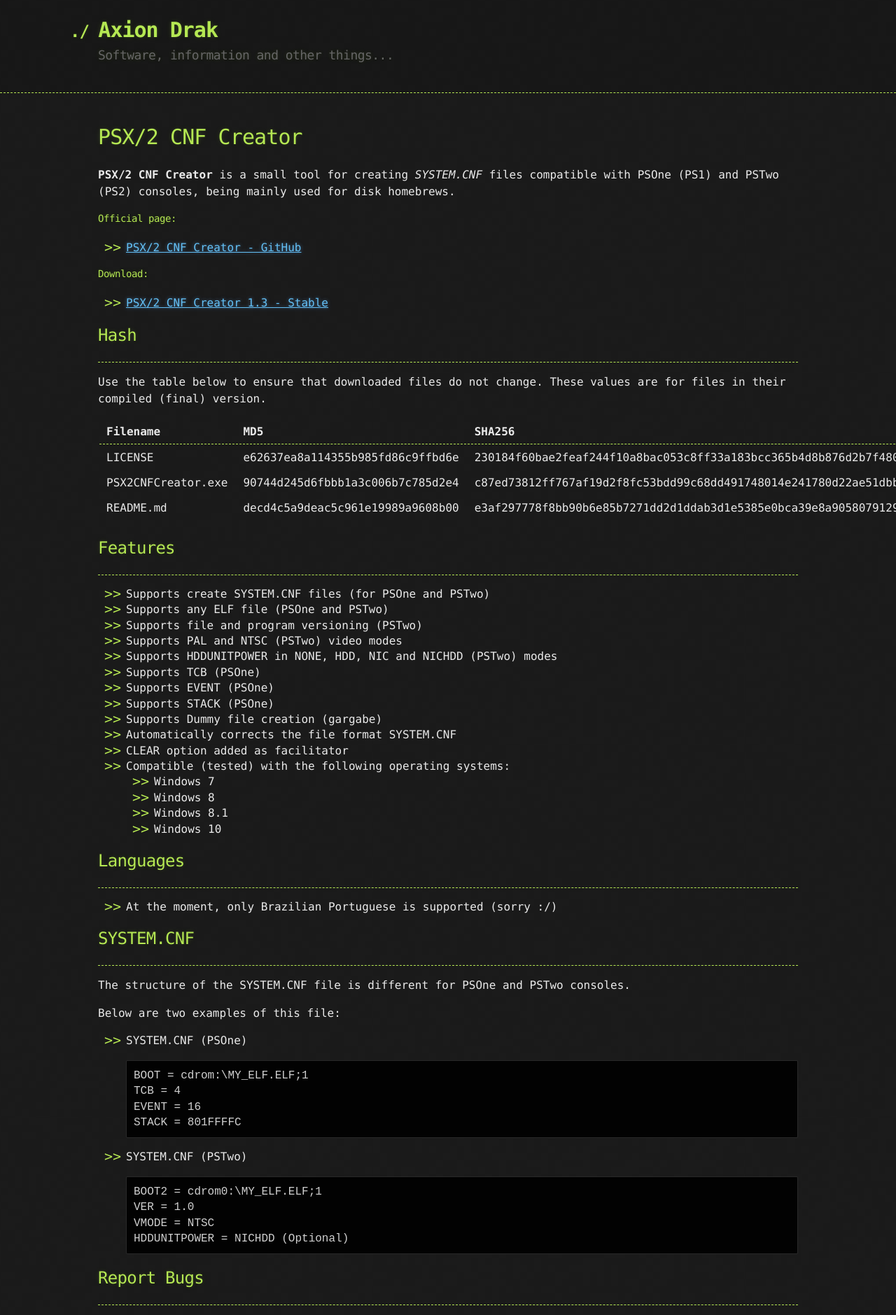
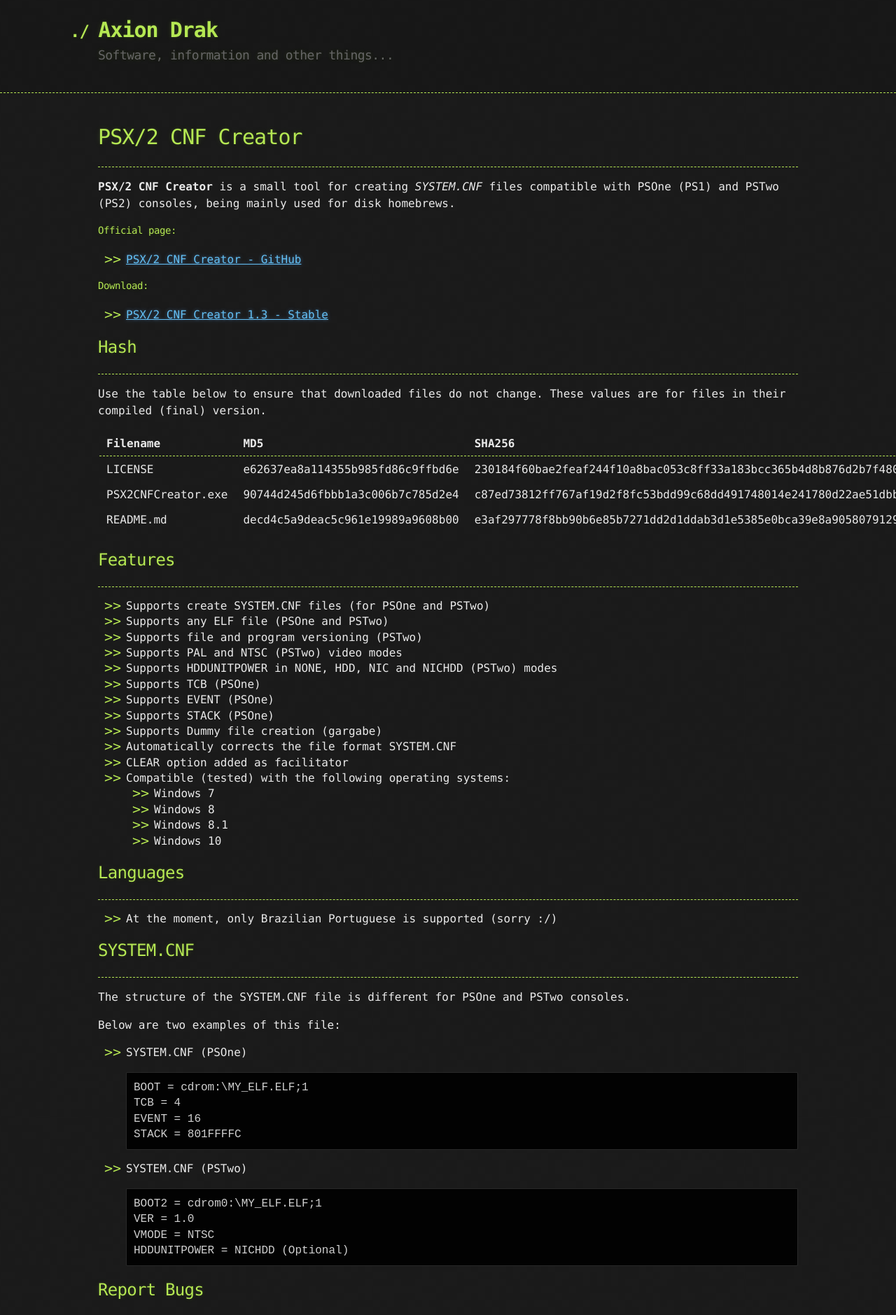
Before and after one commit to AxionDrak/axiondrak.github.io, a Jekyll site: the page built from psx-cnf.md, in a window 1280 px wide. Shown: the top 1879 px of the page at 70% size. Built offline with Jekyll 4.4.1, drawn with Linux system fonts in a browser that asks for light colours; our own code applies the rules of GitHub Pages for plain Markdown files.

Commit message:
Update psx-cnf.md

```diff
--- a/psx-cnf.md
+++ b/psx-cnf.md
@@ -3,7 +3,7 @@ layout: default
 ---
 
 # PSX/2 CNF Creator
-
+* * *
 **PSX/2 CNF Creator** is a small tool for creating _SYSTEM.CNF_ files compatible with PSOne (PS1) and PSTwo (PS2) consoles, being mainly used for disk homebrews.
 
 #### Official page:
@@ -18,11 +18,11 @@ layout: default
 * * *
 Use the table below to ensure that downloaded files do not change. These values are for files in their compiled (final) version.
 
-| Filename                    | MD5                                     | SHA256                                   |
-| --------------------------- | ----------------------------------------|----------------------------------------- |
-| LICENSE                     | e62637ea8a114355b985fd86c9ffbd6e        | 230184f60bae2feaf244f10a8bac053c8ff33a183bcc365b4d8b876d2b7f4809   |
-| PSX2CNFCreator.exe          | 90744d245d6fbbb1a3c006b7c785d2e4        | c87ed73812ff767af19d2f8fc53bdd99c68dd491748014e241780d22ae51dbbf   |
-| README.md                   | decd4c5a9deac5c961e19989a9608b00        | e3af297778f8bb90b6e85b7271dd2d1ddab3d1e5385e0bca39e8a9058079129e   |
+| Filename           | MD5                              | SHA256                                                           |
+|:-------------------|:---------------------------------|:---------------------------------------------------------------- |
+| LICENSE            | e62637ea8a114355b985fd86c9ffbd6e | 230184f60bae2feaf244f10a8bac053c8ff33a183bcc365b4d8b876d2b7f4809 |
+| PSX2CNFCreator.exe | 90744d245d6fbbb1a3c006b7c785d2e4 | c87ed73812ff767af19d2f8fc53bdd99c68dd491748014e241780d22ae51dbbf |
+| README.md          | decd4c5a9deac5c961e19989a9608b00 | e3af297778f8bb90b6e85b7271dd2d1ddab3d1e5385e0bca39e8a9058079129e |
 
 ## Features
 * * *
```
